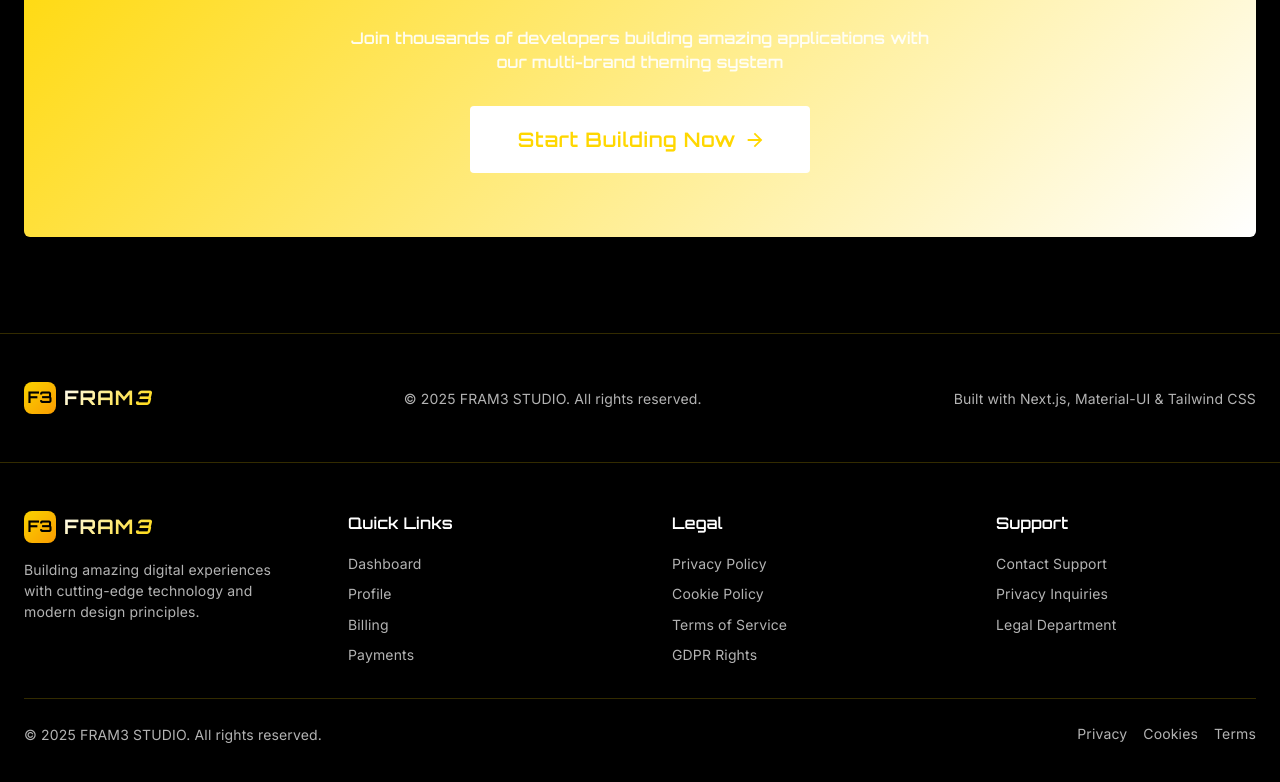
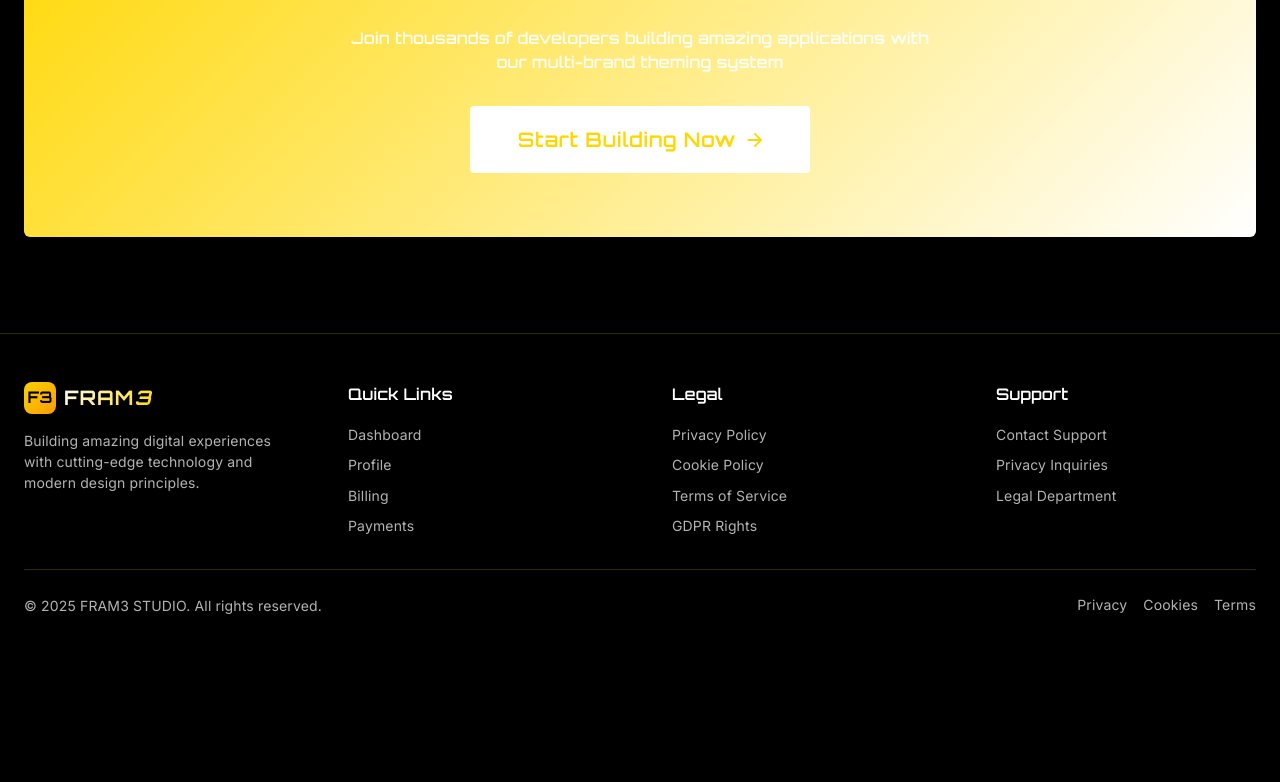
Before and after one commit to chetanfram3/fram3-studio-nextjs, a Next.js app: page / in a window 1280 px wide. Shown: the part 2813-3595 px from the top of the page. After the commit the page ends 3478 px from the top, so only its background shows below. Built offline with nearby package versions, Linux system fonts and the light colour scheme; no server answers; what @mui/material-nextjs would draw is missing.

Commit message:
Remove duplicate footer

```diff
--- a/src/app/page.tsx
+++ b/src/app/page.tsx
@@ -533,37 +533,6 @@ export default function Home() {
           </Button>
         </Card>
       </Container>
-
-      {/* Footer */}
-      <Box
-        component="footer"
-        sx={{
-          py: 6,
-          borderTop: 1,
-          borderColor: "divider",
-          bgcolor: isDarkMode ? "rgba(0, 0, 0, 0.2)" : "rgba(0, 0, 0, 0.02)",
-        }}
-      >
-        <Container maxWidth="xl">
-          <Box
-            sx={{
-              display: "flex",
-              flexDirection: { xs: "column", md: "row" },
-              alignItems: "center",
-              justifyContent: "space-between",
-              gap: 2,
-            }}
-          >
-            <BrandLogo showText={true} size="small" />
-            <Typography variant="body2" sx={{ color: "text.secondary" }}>
-              © 2025 {brand.name}. All rights reserved.
-            </Typography>
-            <Typography variant="body2" sx={{ color: "text.secondary" }}>
-              Built with Next.js, Material-UI & Tailwind CSS
-            </Typography>
-          </Box>
-        </Container>
-      </Box>
     </Box>
   );
 }
```
